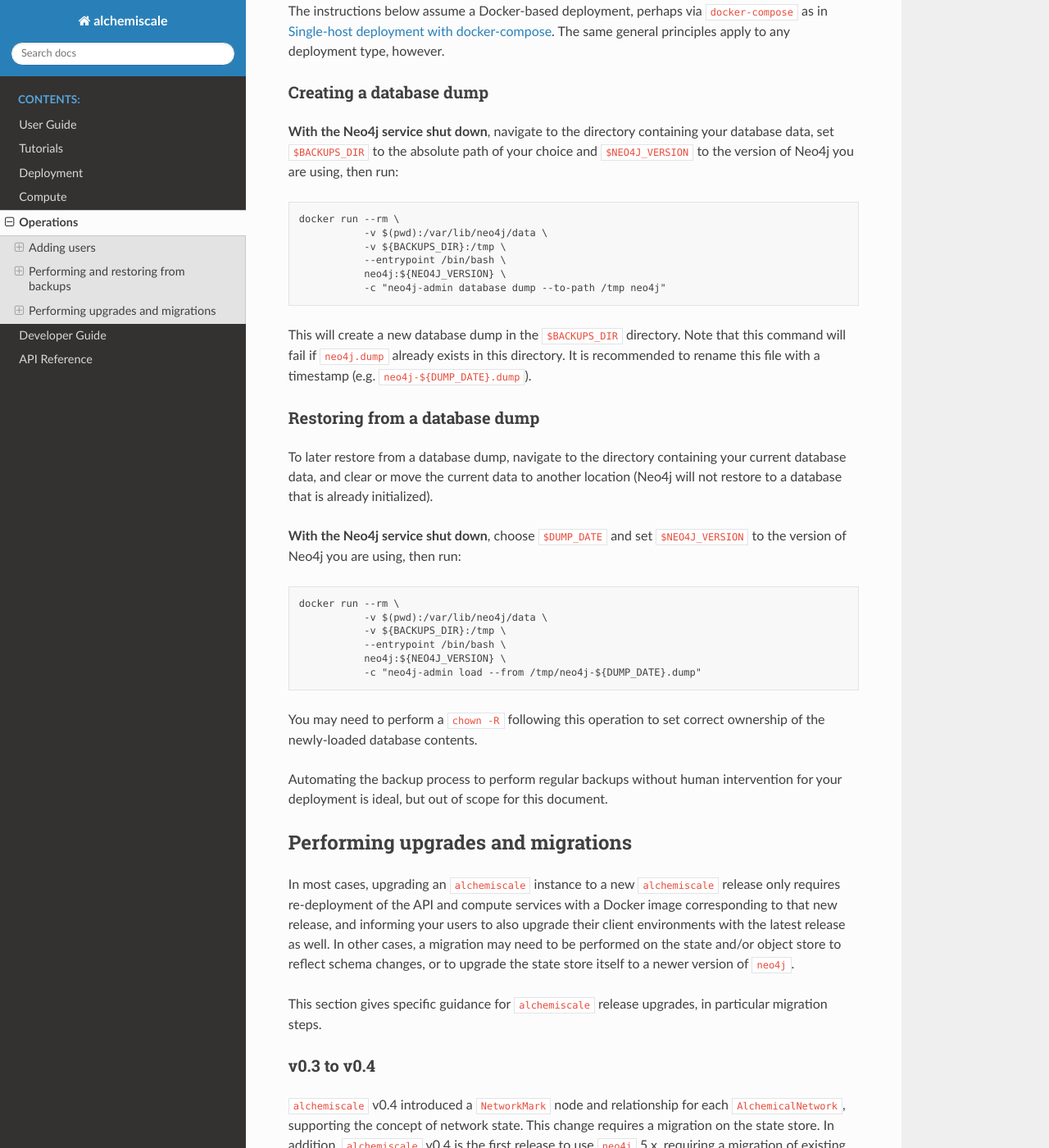
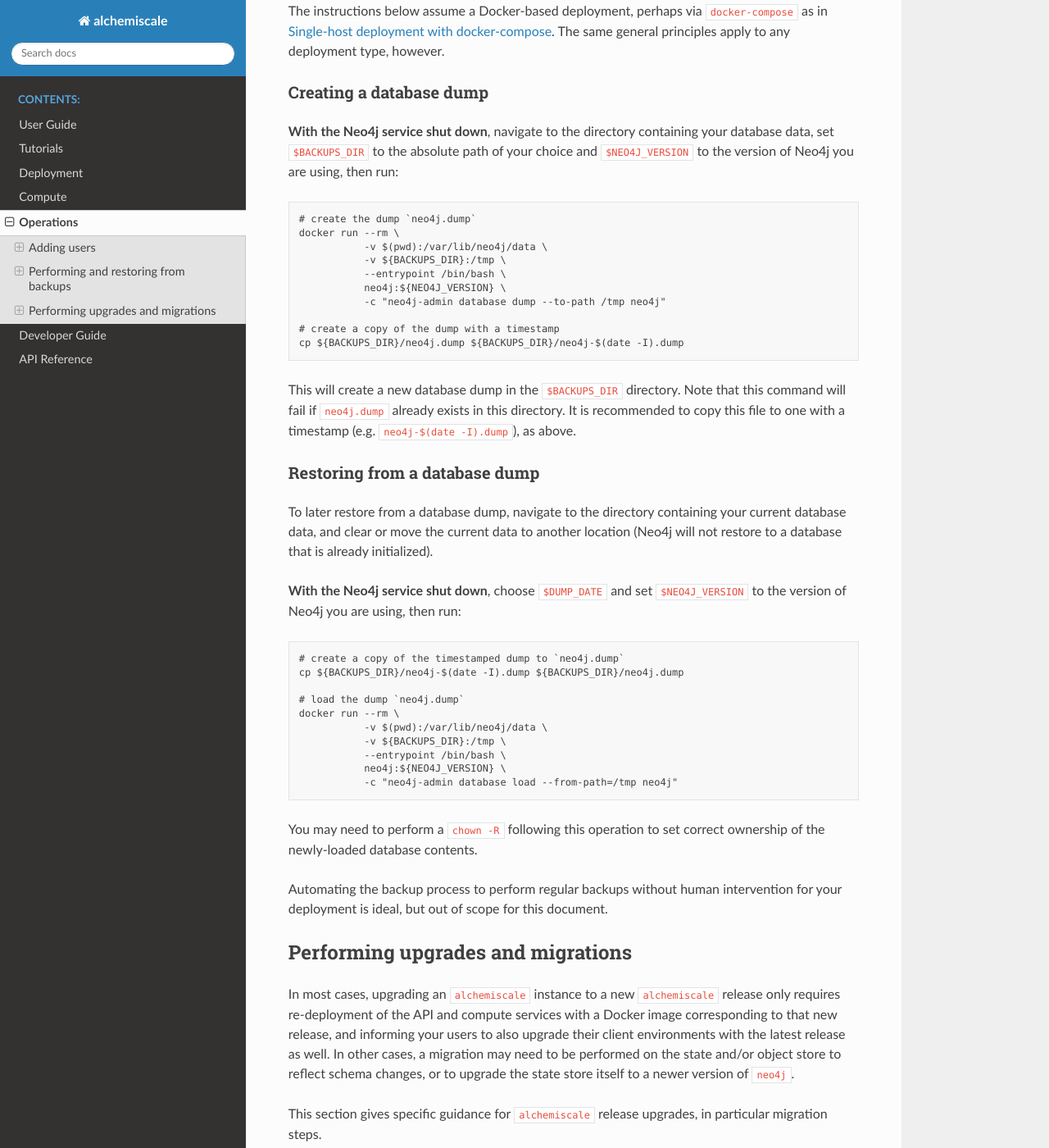
Before and after one commit to OpenFreeEnergy/alchemiscale, a Sphinx documentation site: the page built from docs/operations.rst, in a window 1280 px wide and 1400 px high, scrolled down 1371 px. Shown: the whole window at 82% size. Built offline with Sphinx 7.4.7 and the Read the Docs theme 2.0.0, drawn with Linux system fonts in a browser that asks for light colours.

Commit message:
Also updated the restore docs, added copying to timestamped file as a good practice.

```diff
--- a/docs/operations.rst
+++ b/docs/operations.rst
@@ -69,6 +69,7 @@
 
 **With the Neo4j service shut down**, navigate to the directory containing your database data, set ``$BACKUPS_DIR`` to the absolute path of your choice and ``$NEO4J_VERSION`` to the version of Neo4j you are using, then run::
 
+    # create the dump `neo4j.dump`
     docker run --rm \
                -v $(pwd):/var/lib/neo4j/data \
                -v ${BACKUPS_DIR}:/tmp \
@@ -76,9 +77,12 @@
                neo4j:${NEO4J_VERSION} \
                -c "neo4j-admin database dump --to-path /tmp neo4j"
 
+    # create a copy of the dump with a timestamp
+    cp ${BACKUPS_DIR}/neo4j.dump ${BACKUPS_DIR}/neo4j-$(date -I).dump
+
 This will create a new database dump in the ``$BACKUPS_DIR`` directory.
 Note that this command will fail if ``neo4j.dump`` already exists in this directory.
-It is recommended to rename this file with a timestamp (e.g. ``neo4j-${DUMP_DATE}.dump``).
+It is recommended to copy this file to one with a timestamp (e.g. ``neo4j-$(date -I).dump``), as above.
 
 Restoring from a database dump
 ==============================
@@ -87,12 +91,16 @@
 
 **With the Neo4j service shut down**, choose ``$DUMP_DATE`` and set ``$NEO4J_VERSION`` to the version of Neo4j you are using, then run::
 
+    # create a copy of the timestamped dump to `neo4j.dump`
+    cp ${BACKUPS_DIR}/neo4j-$(date -I).dump ${BACKUPS_DIR}/neo4j.dump
+
+    # load the dump `neo4j.dump`
     docker run --rm \
                -v $(pwd):/var/lib/neo4j/data \
                -v ${BACKUPS_DIR}:/tmp \
                --entrypoint /bin/bash \
                neo4j:${NEO4J_VERSION} \
-               -c "neo4j-admin load --from /tmp/neo4j-${DUMP_DATE}.dump"
+               -c "neo4j-admin database load --from-path=/tmp neo4j"
 
 You may need to perform a ``chown -R`` following this operation to set correct ownership of the newly-loaded database contents.
 
```
